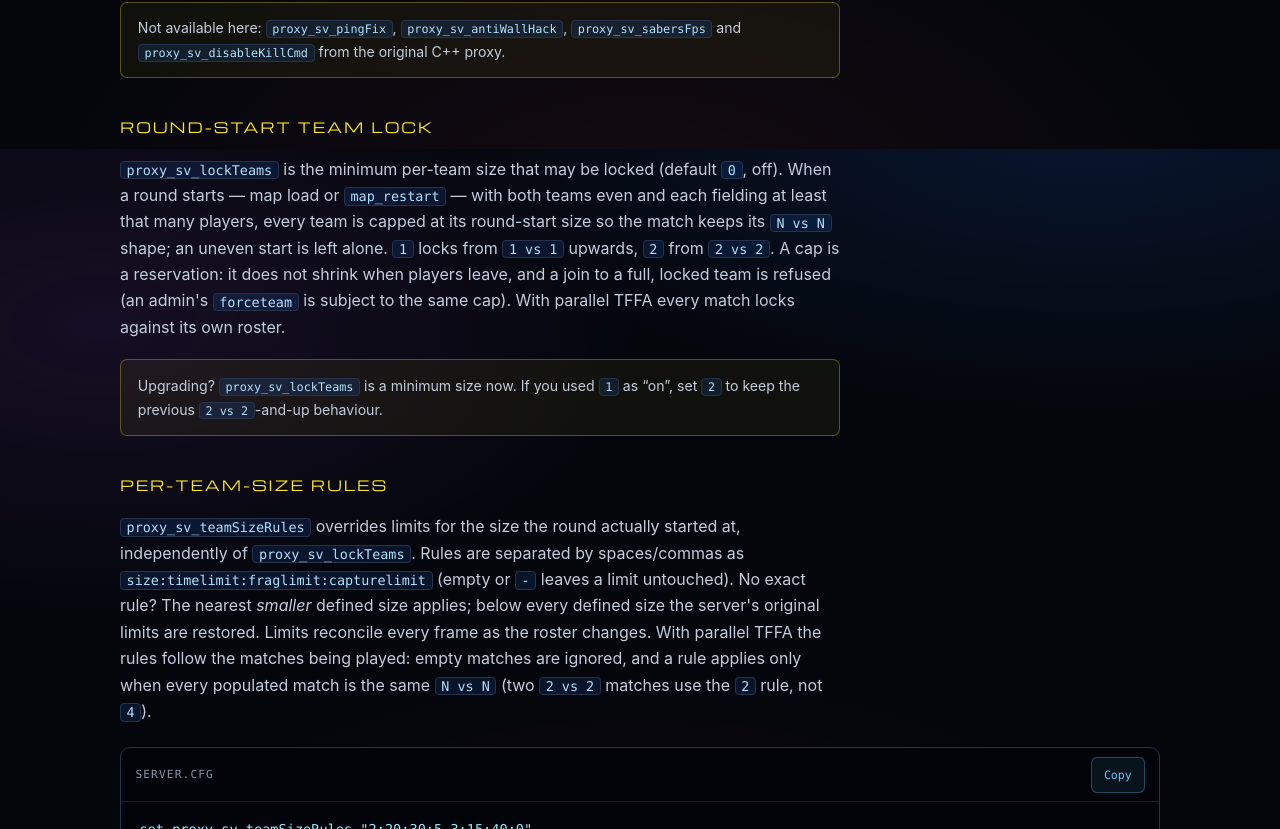
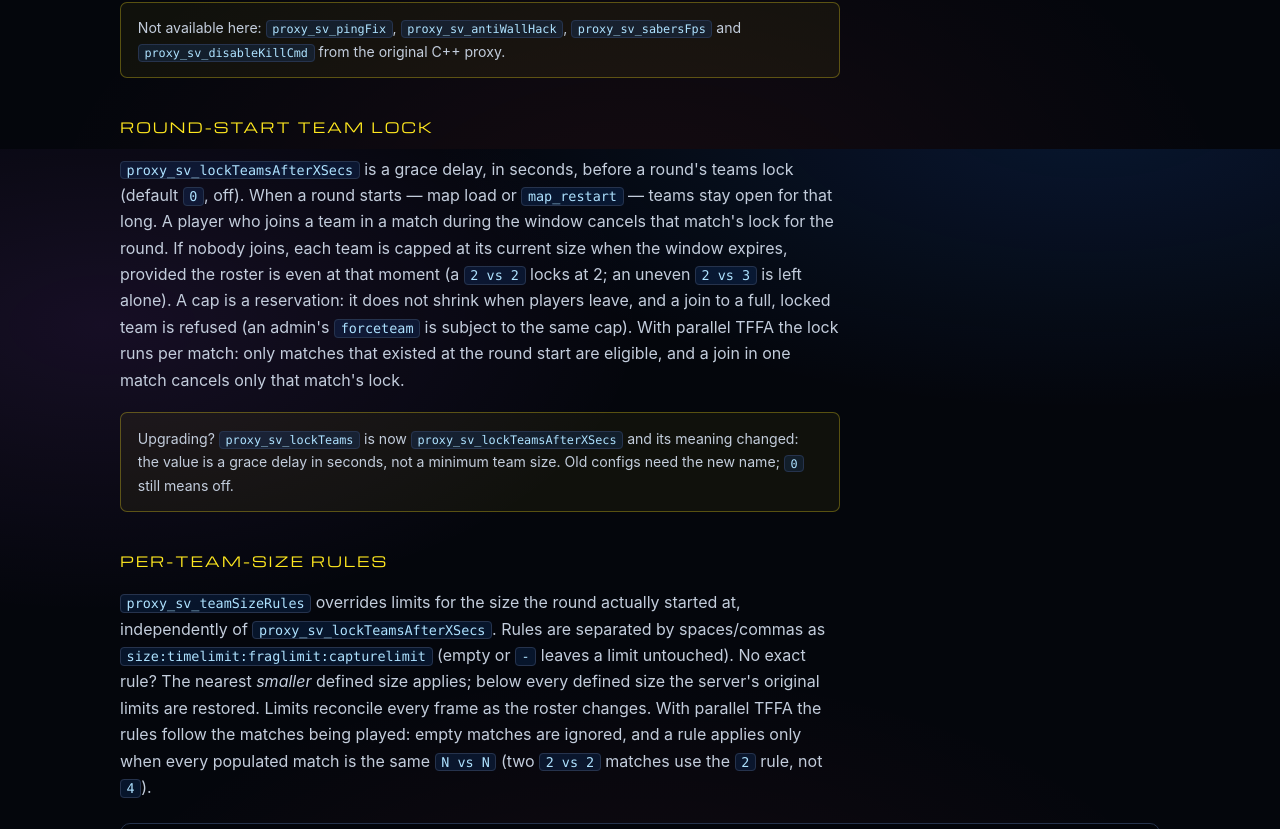
Before and after one commit to VincentMarnier/jampgame-proxy-rs, a Next.js app: page / in a window 1280 px wide. Shown: the part 3851-4680 px from the top of the page. Built offline with nearby package versions, Linux system fonts and the light colour scheme.

Commit message:
feat: sync site content with proxy v0.9.0

```diff
--- a/app/page.jsx
+++ b/app/page.jsx
@@ -17,7 +17,7 @@ const cvars = [
   ["proxy_sv_enableEndGameStats", "1", "Print personal / global / best-player stats tables at end of game", "stats"],
   ["proxy_sv_antiHpTeller", "0", "Prevent HP tellers usage", "gameplay"],
   ["proxy_sv_minJumpTime", "0", "Minimum time (ms) a player may jump (anti low-jump scripting)", "gameplay"],
-  ["proxy_sv_lockTeams", "0", "Minimum per-team size for the round-start lock (0 = off); every match locks against its own roster when TFFA is on", "teams"],
+  ["proxy_sv_lockTeamsAfterXSecs", "0", "Grace delay in seconds before a round's teams lock (0 = off); teams stay open for that long, and a join in a match cancels its lock for the round", "teams"],
   ["proxy_sv_teamSizeRules", "(empty)", "Per-team-size timelimit / fraglimit / capturelimit overrides, reconciled as the roster changes; per match under TFFA", "teams"],
   ["proxy_tffa_enable", "0", "Run parallel self-organized TFFA matches on one GT_TEAM map: per-match world, teams, chat and scores", "tffa"],
   ["proxy_tffa_maxMatches", "8", "Maximum parallel TFFA matches", "tffa"],
@@ -228,29 +228,34 @@ export default function Home() {
           <h3 className="sub">Round-start team lock</h3>
           <div className="prose">
             <p>
-              <code>proxy_sv_lockTeams</code> is the minimum per-team size that may be
-              locked (default <code>0</code>, off). When a round starts — map load or{" "}
-              <code>map_restart</code> — with both teams even and each fielding at least
-              that many players, every team is capped at its round-start size so the match
-              keeps its <code>N vs N</code> shape; an uneven start is left alone.{" "}
-              <code>1</code> locks from <code>1 vs 1</code> upwards, <code>2</code> from{" "}
-              <code>2 vs 2</code>. A cap is a reservation: it does not shrink when players
+              <code>proxy_sv_lockTeamsAfterXSecs</code> is a grace delay, in
+              seconds, before a round&apos;s teams lock (default <code>0</code>,
+              off). When a round starts — map load or <code>map_restart</code> —
+              teams stay open for that long. A player who joins a team in a match
+              during the window cancels that match&apos;s lock for the round. If
+              nobody joins, each team is capped at its current size when the window
+              expires, provided the roster is even at that moment (a{" "}
+              <code>2 vs 2</code> locks at 2; an uneven <code>2 vs 3</code> is left
+              alone). A cap is a reservation: it does not shrink when players
               leave, and a join to a full, locked team is refused (an admin&apos;s{" "}
-              <code>forceteam</code> is subject to the same cap). With parallel TFFA every
-              match locks against its own roster.
+              <code>forceteam</code> is subject to the same cap). With parallel
+              TFFA the lock runs per match: only matches that existed at the round
+              start are eligible, and a join in one match cancels only that
+              match&apos;s lock.
             </p>
           </div>
           <p className="note">
-            Upgrading? <code>proxy_sv_lockTeams</code> is a minimum size now. If you used{" "}
-            <code>1</code> as &ldquo;on&rdquo;, set <code>2</code> to keep the previous{" "}
-            <code>2 vs 2</code>-and-up behaviour.
+            Upgrading? <code>proxy_sv_lockTeams</code> is now{" "}
+            <code>proxy_sv_lockTeamsAfterXSecs</code> and its meaning changed: the
+            value is a grace delay in seconds, not a minimum team size. Old configs
+            need the new name; <code>0</code> still means off.
           </p>
 
           <h3 className="sub">Per-team-size rules</h3>
           <div className="prose">
             <p>
               <code>proxy_sv_teamSizeRules</code> overrides limits for the size the round actually
-              started at, independently of <code>proxy_sv_lockTeams</code>. Rules are separated by
+              started at, independently of <code>proxy_sv_lockTeamsAfterXSecs</code>. Rules are separated by
               spaces/commas as <code>size:timelimit:fraglimit:capturelimit</code> (empty or{" "}
               <code>-</code> leaves a limit untouched). No exact rule? The nearest{" "}
               <em>smaller</em> defined size applies; below every defined size the server&apos;s
@@ -334,11 +339,11 @@ export default function Home() {
             <div><b><i>1</i>Create</b><code>tffa_create</code> opens a match and joins its smaller side (red when empty).</div>
             <div><b><i>2</i>Join</b><code>tffa_join &lt;id&gt;</code> switches matches mid-game; <code>tffa_leave</code> or <code>tffa_join 0</code> returns to main.</div>
             <div><b><i>3</i>Fight</b>Damage, snapshots, sabers, force sounds, kill feed and items are isolated per match. Global chat stays server-wide; team chat stays in its match.</div>
-            <div><b><i>4</i>End</b>Each match shares the server fraglimit; tied matches at the global timelimit play sudden death. A <code>map_restart</code> keeps matches.</div>
+            <div><b><i>4</i>End</b>Each match shares the server fraglimit: a finished match plays on for one second with damage void before its players go to spectator. Tied matches at the global timelimit play sudden death; when none is tied, the map ends and every player keeps their own match&apos;s final scoreboard.</div>
           </div>
           <div className="hook-grid">
             <div className="hook-card"><b>Own world per match</b><p>Doors, plats, elevators, buttons, triggers and map items are duplicated, and runtime spawns belong to the match that created them. Maps with NPC or vehicle actors take no parallel matches; <code>tffa_create</code> is refused when the entity slots cannot hold another set.</p></div>
-            <div className="hook-card"><b>Survives map_restart</b><p>Every player reconnects into their match and team, with that match&apos;s doors and triggers rebuilt and the scores from zero. A full map change starts everyone in main.</p></div>
+            <div className="hook-card"><b>Survives map_restart</b><p>Every player returns to their own match id and team — including a finished match, recreated from its remembered group — with that match&apos;s doors and triggers rebuilt and the scores from zero. A full map change starts everyone in main.</p></div>
             <div className="hook-card"><b>Closes cleanly</b><p>An emptied created match closes itself. <code>proxy_tffa_enable 0</code> moves created-match players to spectator with a message; everyone keeps playing in main.</p></div>
           </div>
           <h3 className="sub">Player commands <span className="count">tap to copy</span></h3>
@@ -350,7 +355,9 @@ export default function Home() {
           <ul className="tight">
             <li><code>tffa_create</code> / <code>tffa_join &lt;id&gt;</code> / <code>tffa_leave</code> / <code>tffa_list</code> — create, join, leave, and list parallel TFFA matches (requires <code>proxy_tffa_enable 1</code>). They work while playing, not only from spectator: the travel puts you in spectator first, then you re-pick a team with <code>/team red|blue</code>.</li>
             <li><code>netStatus</code> / <code>showNet</code> — print the per-player net status table: ping, rtt, jitter, fps, pps, timeNudge, snaps, rate and name (see <a href="#netstatus">Net status</a>; requires <code>proxy_sv_enableNetStatus 1</code>).</li>
-            <li>Auto team picks (<code>team free</code>, the client auto-join, <code>g_teamAutoJoin</code>) balance the match being joined. <code>proxy_sv_lockTeams</code> locks each match against its own round-start roster (a match created mid-round stays unlocked until the next round), and <code>proxy_sv_teamSizeRules</code> uses per-match sizes — one rule applies when every populated match is the same <code>N vs N</code>.</li>
+            <li>Auto team picks (<code>team free</code>, the client auto-join, <code>g_teamAutoJoin</code>) balance the match being joined. <code>proxy_sv_lockTeamsAfterXSecs</code> locks each match against its own roster once the grace delay expires (a join in it cancels its lock; a match created mid-round stays unlocked until the next round), and <code>proxy_sv_teamSizeRules</code> uses per-match sizes — one rule applies when every populated match is the same <code>N vs N</code>.</li>
+            <li>A match that reaches the fraglimit keeps playing for one second with its damage void, then its players move to spectator. It remembers who played and for which team, so the next <code>map_restart</code> brings the match back with them — while a full map change drops it.</li>
+            <li>At the global timelimit, tied matches keep playing sudden death. When no tied match with players remains, the whole map ends with every match intact: each player reads their own instance&apos;s final scoreboard instead of being sent to main, and the next <code>map_restart</code> resumes the same games.</li>
             <li>The scoreboard lists every match&apos;s players, with the other matches grouped as spectators and the red/blue header plus each score taken from your own match. HUD team scores stay global (per-match HUD would need a client mod).</li>
           </ul>
         </section>
```
Also changed, not shown: 1 other file (tests, documents, lock files or other folders).
